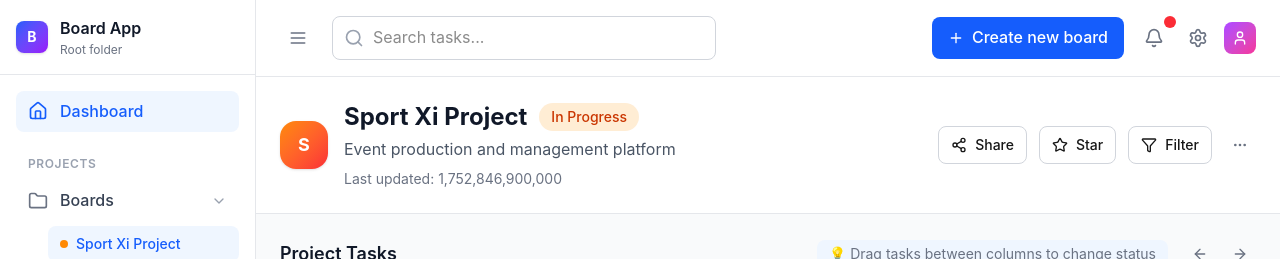
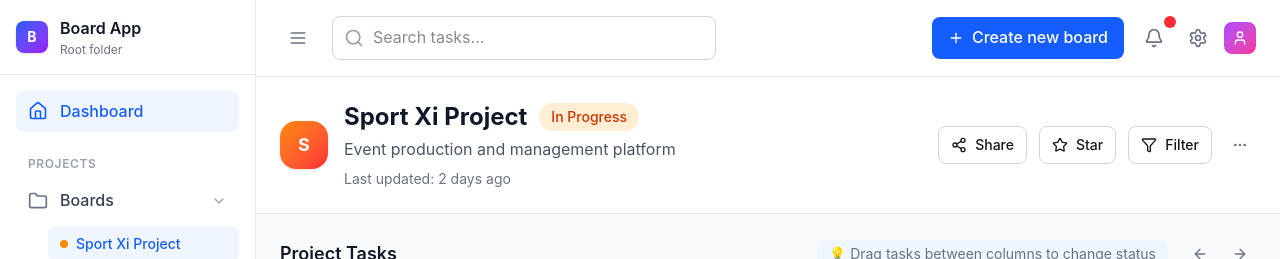
Before and after one commit to m-amaann/swimlane-application, a Next.js app: page / in a window 1280 px wide. Shown: the top 259 px of the page. Built offline with nearby package versions, Linux system fonts and the light colour scheme.

Commit message:
remove date from dynamic to static

```diff
--- a/src/components/Swimlane.tsx
+++ b/src/components/Swimlane.tsx
@@ -77,7 +77,7 @@ const Swimlane: React.FC<SwimlaneProps> = React.memo(({
           <TaskCard
             key={task.id}
             task={task}
-            onDragStart={handleDragStart}
+            onDragStart={handleDragStart }
             onDragEnd={handleDragEnd}
             isDragged={draggedTask?.id === task.id}
           />
--- a/src/components/TaskCard.tsx
+++ b/src/components/TaskCard.tsx
@@ -1,11 +1,11 @@
 import React from 'react';
 import { Calendar, MessageCircle, MoreHorizontal } from 'lucide-react';
-import { Task } from '@/types';
+import { Task, TaskStatus } from '@/types';
 import { formatDate, getPriorityColor } from '@/utils/storage';
 
 interface TaskCardProps {
     task: Task;
-    onDragStart: (e: React.DragEvent, task: Task, status: string) => void;
+    onDragStart: (e: React.DragEvent, task: Task, status: TaskStatus) => void;
     onDragEnd: (e: React.DragEvent) => void;
     isDragged?: boolean;
     className?: string;
--- a/src/layout/ProjectSection.tsx
+++ b/src/layout/ProjectSection.tsx
@@ -13,7 +13,7 @@ const ProjectSection: React.FC<ProjectSectionProps> = ({
     projectName = "Sport Xi Project",
     projectDescription = "Event production and management platform",
     status = "In Progress",
-    lastUpdated = Date.now().toLocaleString(),
+    lastUpdated = "2 days ago",
     className = ""
 }) => {
     return (
```
